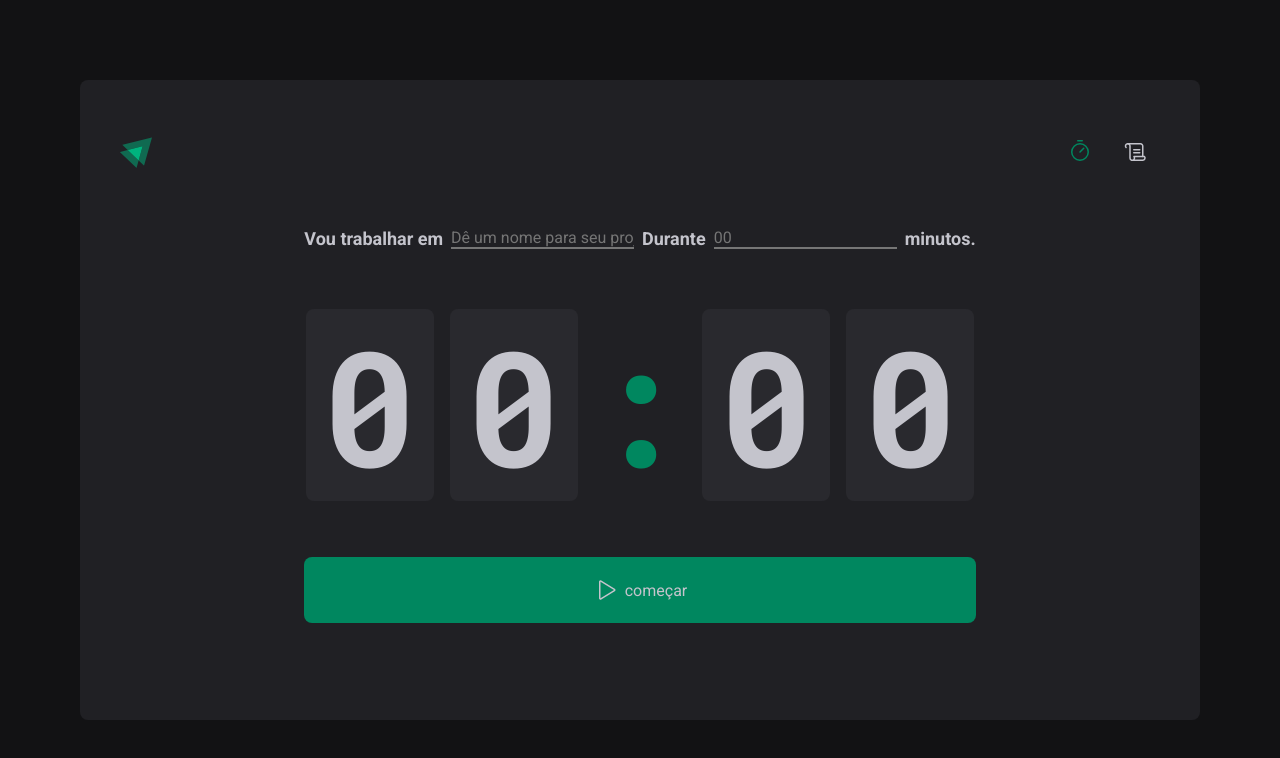
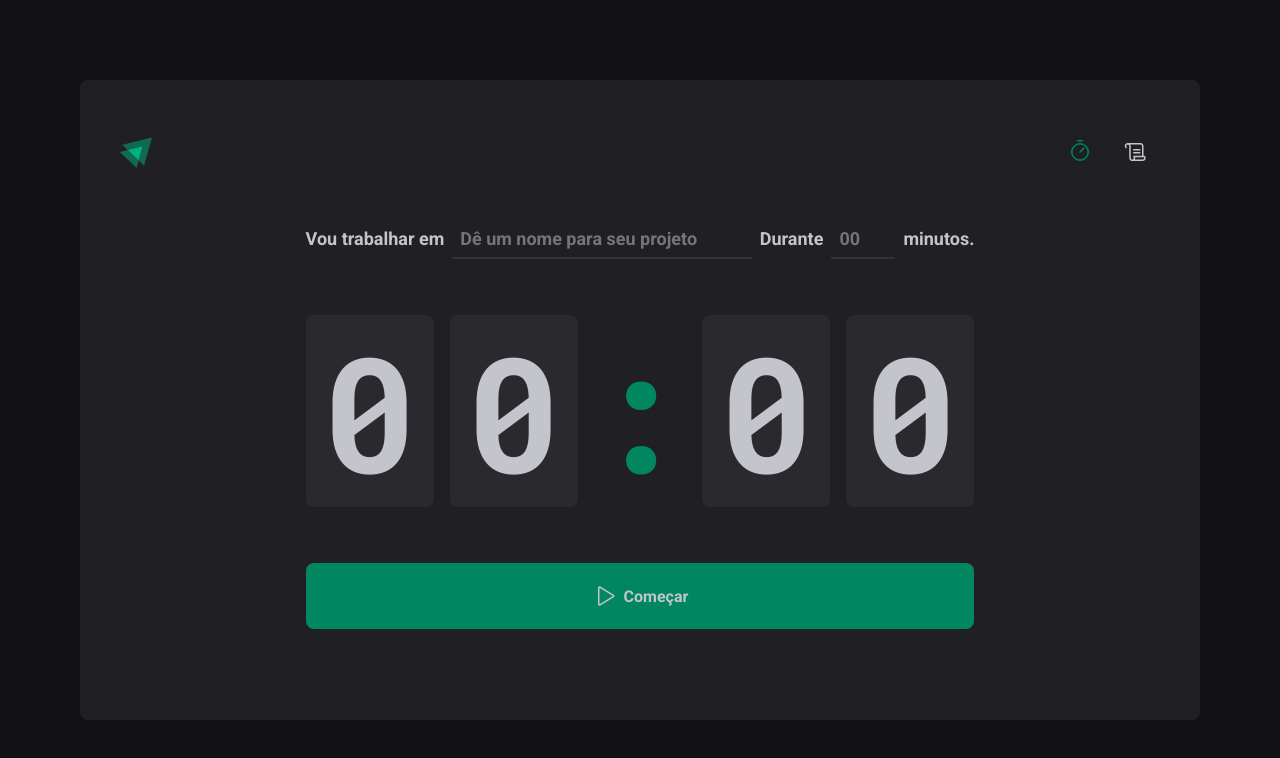
Before and after one commit to GuiPariz/igniteTimer, a React (Vite) app: page / in a window 1280 px wide. Shown: the top 758 px of the page. Built offline with nearby package versions, Linux system fonts and the light colour scheme.

Commit message:
feat: adjusting css from home-page

```diff
--- a/src/pages/home/index.tsx
+++ b/src/pages/home/index.tsx
@@ -1,5 +1,5 @@
 import { Play } from "phosphor-react";
-import { DisplayTimer, Form, HomeContainer, Separator, SetTimer } from "./styled";
+import { ContDownButton, DisplayTimer, Form, HomeContainer, Separator, SetTimer, TaskInput, TimerInput } from "./styled";
 
 export default function Home() {
   return (
@@ -7,13 +7,26 @@
       <Form>
         <SetTimer>
           <label htmlFor="project">Vou trabalhar em</label>
-          <input
+          <TaskInput
             type="text"
             id="project"
             placeholder="Dê um nome para seu projeto"
+            list="task-suggestions"
           />
+          <datalist id="task-suggestions">
+            <option value="projeto 1"/>
+            <option value="projeto 2"/>
+            <option value="projeto 3"/>
+            <option value="projeto 4"/>
+          </datalist>
           <label htmlFor="timeForProject">Durante</label>
-          <input type="number" id="timeForProject" placeholder="00" />
+          <TimerInput
+            type="number"
+            id="timeForProject"
+            placeholder="00"
+            step={5}
+            max={60}
+            />
           <span>minutos.</span>
         </SetTimer>
 
@@ -25,10 +38,10 @@
           <span>0</span>
         </DisplayTimer>
 
-        <button type="submit">
+        <ContDownButton type="submit">
           <Play size={24} />
-          começar
-        </button>
+          Começar
+        </ContDownButton>
       </Form>
     </HomeContainer>
   );
--- a/src/pages/home/styled.ts
+++ b/src/pages/home/styled.ts
@@ -6,14 +6,15 @@
   flex-direction: column;
   align-items: center;
   justify-content: center;
-`
+`;
 
 export const Form = styled.form`
   display: flex;
   flex-direction: column;
   align-items: center;
   gap: 3.5rem;
-  button{
+`;
+export const ContDownButton = styled.button`
   width: 100%;
   border-radius: 8px;
   display: flex;
@@ -22,11 +23,17 @@
   gap: 0.5rem;
   padding: 1.25rem;
   border: 1px solid transparent;
-    background-color: ${props => props.theme.product.green};
-    color: ${props => props.theme.gray[7]};
-
+  font-weight: bold;
+  background-color: ${(props) => props.theme.product.green};
+  color: ${(props) => props.theme.gray[7]};
+  &:disabled {
+    opacity: 0.7;
+    cursor: not-allowed;
   }
-`
+  &:not(:disabled):hover {
+    background-color: ${(props) => props.theme.product.green_dark};
+  }
+`;
 
 export const SetTimer = styled.div`
   display: flex;
@@ -38,29 +45,50 @@
   line-height: 1.6;
   font-weight: bold;
   flex-wrap: wrap;
+  color: ${(props) => props.theme.gray[7]};
+`;
+
+const BaseInput = styled.input`
+  height: 2.5rem;
+  background: transparent;
+  border:0;
+  border-bottom: 2px solid ${props => props.theme.gray[4]};
+  font-weight: bold;
+  font-size: 1.125rem;
+  padding: 0 0.5rem;
   color: ${props => props.theme.gray[7]};
-  input{
-    background: transparent;
-    border-top: none;
-    border-right:none;
-    border-left:none;
-    max-width:fit-content;
+  :focus{
+    box-shadow: none !important;
   }
+  &:hover{
+    border-color: ${props => props.theme.product.green} ;
+  }
+`;
+
+export const TaskInput = styled(BaseInput)`
+  flex: 1;
+  &::-webkit-calendar-picker-indicator{
+    display: none !important;
+  }
+`
+export const TimerInput = styled(BaseInput)`
+  width: 4rem;
 `
 
 export const DisplayTimer = styled.div`
-  font-family: 'Roboto Mono', monospace;
+  font-family: "Roboto Mono", monospace;
   font-size: 10rem;
   line-height: 8rem;
   display: flex;
   gap: 1rem;
-  color: ${props => props.theme.gray[7]};
-  span{
+  color: ${(props) => props.theme.gray[7]};
+  span {
     border-radius: 8px;
     padding: 2rem 1rem;
-    background-color: ${props => props.theme.gray[3]};
+    background-color: ${(props) => props.theme.gray[3]};
   }
-`
+`;
+
 export const Separator = styled.div`
   width: 5.8rem;
   display: flex;
@@ -68,5 +96,5 @@
   overflow: hidden;
   padding: 2rem 0;
   background-color: transparent;
-  color: ${props => props.theme.product.green};
-`
+  color: ${(props) => props.theme.product.green};
+`;
```
Lines whose indentation alone changed are shown as unchanged.
